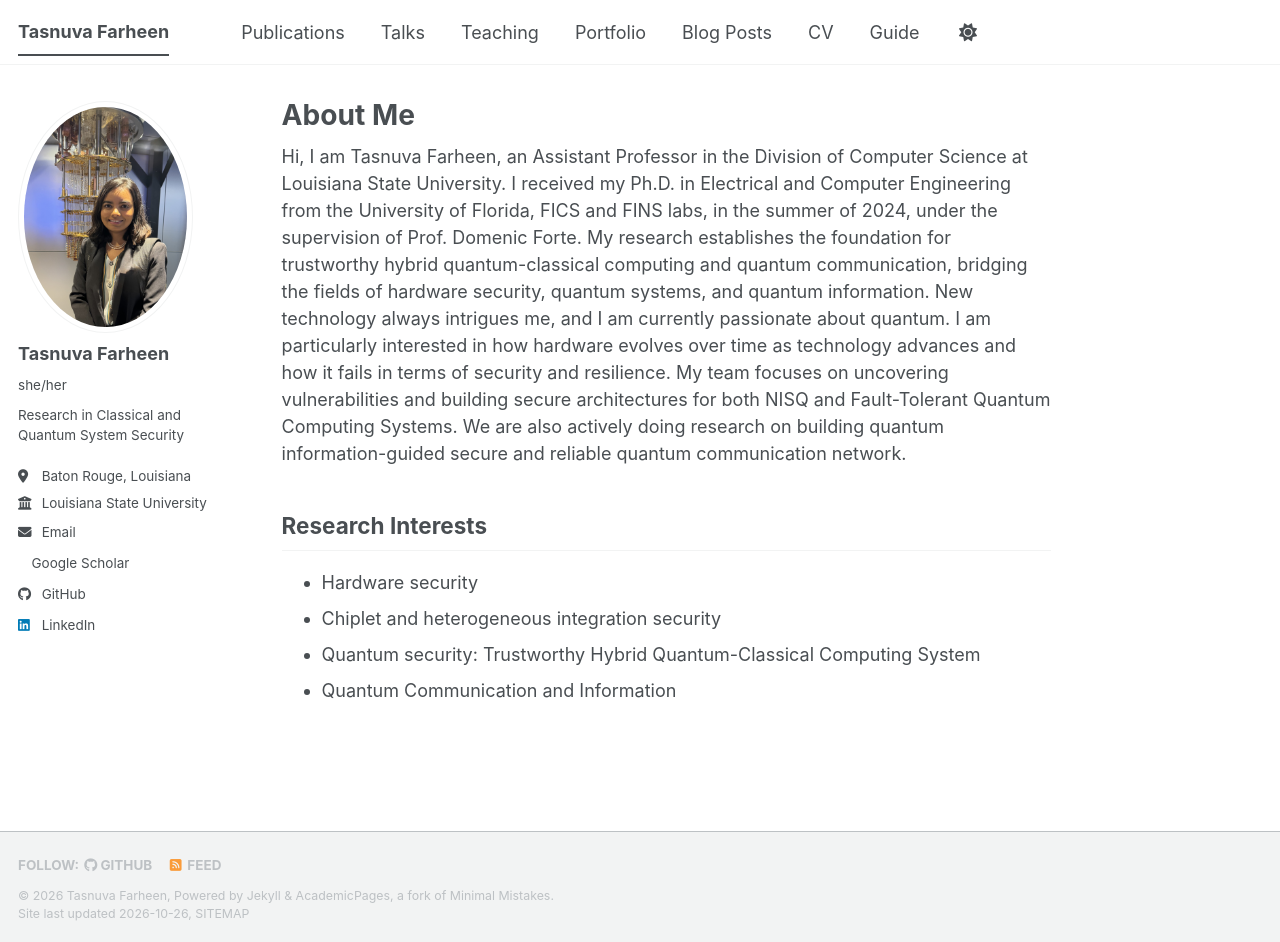
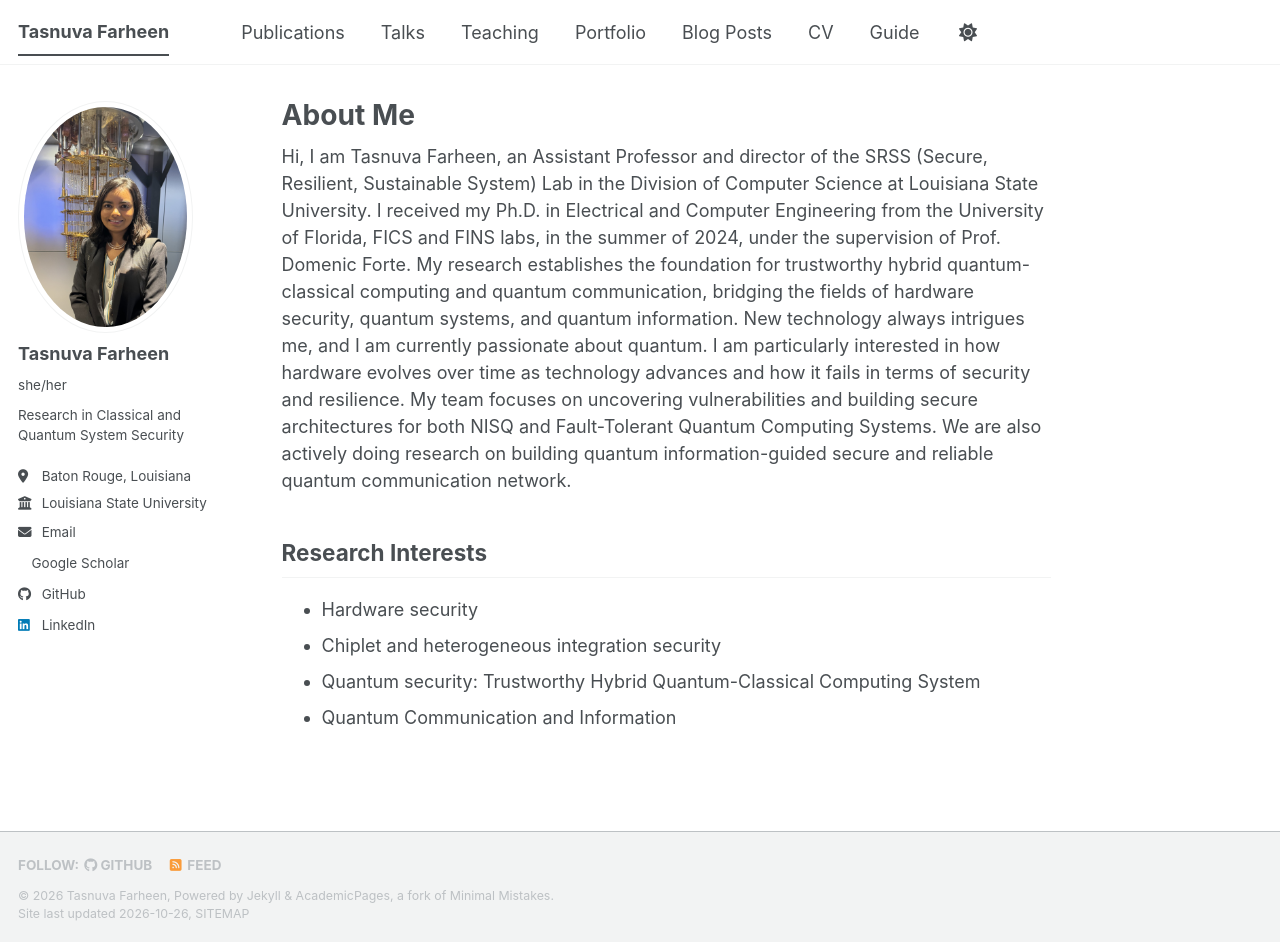
Before and after one commit to tasnuvafarheenanika/tasnuvafarheenanika.github.io, a Jekyll site: the page built from _pages/about.md, in a window 1280 px wide and 942 px high. Built offline with Jekyll 4.4.1, drawn with Linux system fonts in a browser that asks for light colours; a style sheet for code colours, icons or effects is not loaded.

Commit message:
Update about.md

```diff
--- a/_pages/about.md
+++ b/_pages/about.md
@@ -7,7 +7,7 @@ redirect_from:
   - /about.html
 ---
 
-Hi, I am Tasnuva Farheen, an Assistant Professor in the Division of Computer Science at Louisiana State University. I received my Ph.D. in Electrical and Computer Engineering from the University of Florida, FICS and FINS labs, in the summer of 2024, under the supervision of Prof. Domenic Forte. My research establishes the foundation for trustworthy hybrid quantum-classical computing and quantum communication, bridging the fields of hardware security, quantum systems, and quantum information. New technology always intrigues me, and I am currently passionate about quantum. I am particularly interested in how hardware evolves over time as technology advances and how it fails in terms of security and resilience. My team focuses on uncovering vulnerabilities and building secure architectures for both NISQ and Fault-Tolerant Quantum Computing Systems. We are also actively doing research on building quantum information-guided secure and reliable quantum communication network.
+Hi, I am Tasnuva Farheen, an Assistant Professor and director of the SRSS (Secure, Resilient, Sustainable System) Lab in the Division of Computer Science at Louisiana State University. I received my Ph.D. in Electrical and Computer Engineering from the University of Florida, FICS and FINS labs, in the summer of 2024, under the supervision of Prof. Domenic Forte. My research establishes the foundation for trustworthy hybrid quantum-classical computing and quantum communication, bridging the fields of hardware security, quantum systems, and quantum information. New technology always intrigues me, and I am currently passionate about quantum. I am particularly interested in how hardware evolves over time as technology advances and how it fails in terms of security and resilience. My team focuses on uncovering vulnerabilities and building secure architectures for both NISQ and Fault-Tolerant Quantum Computing Systems. We are also actively doing research on building quantum information-guided secure and reliable quantum communication network.
 
 ## Research Interests
 
```
